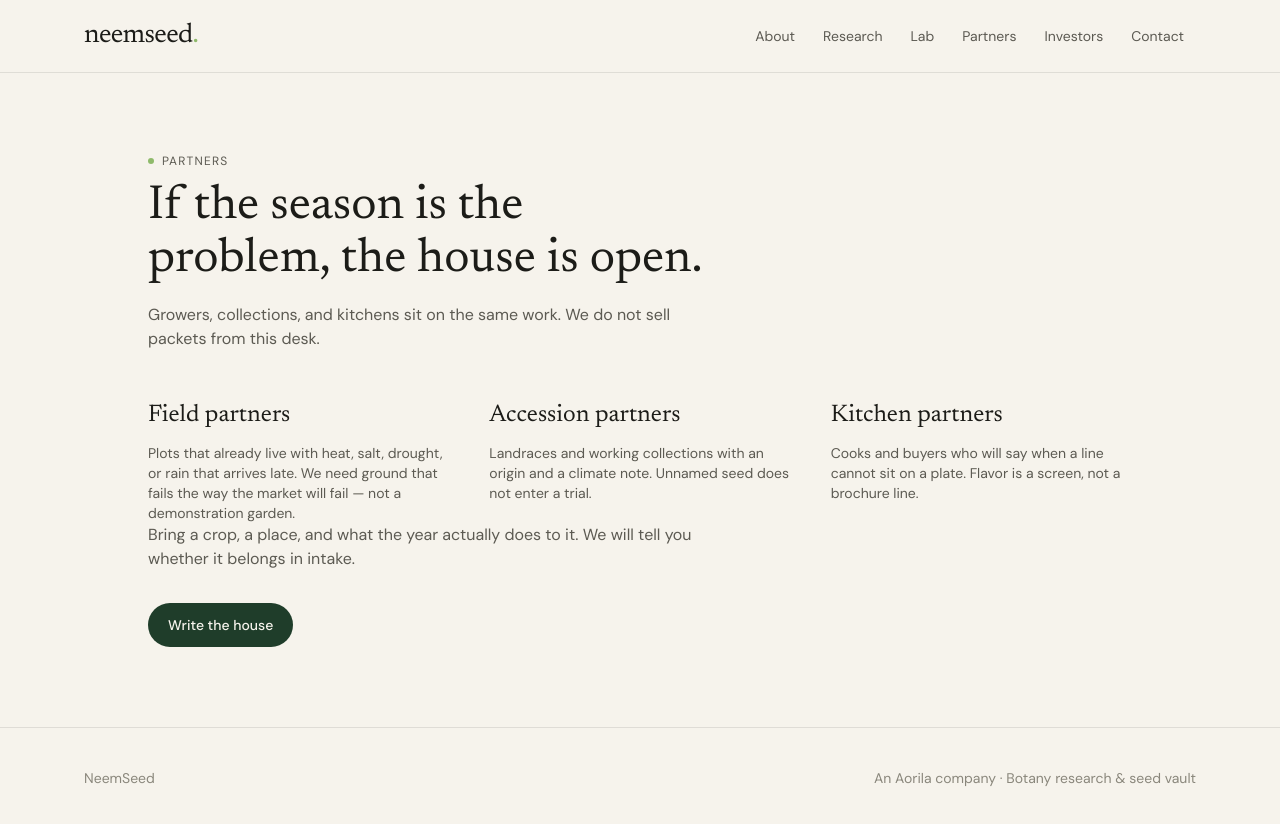
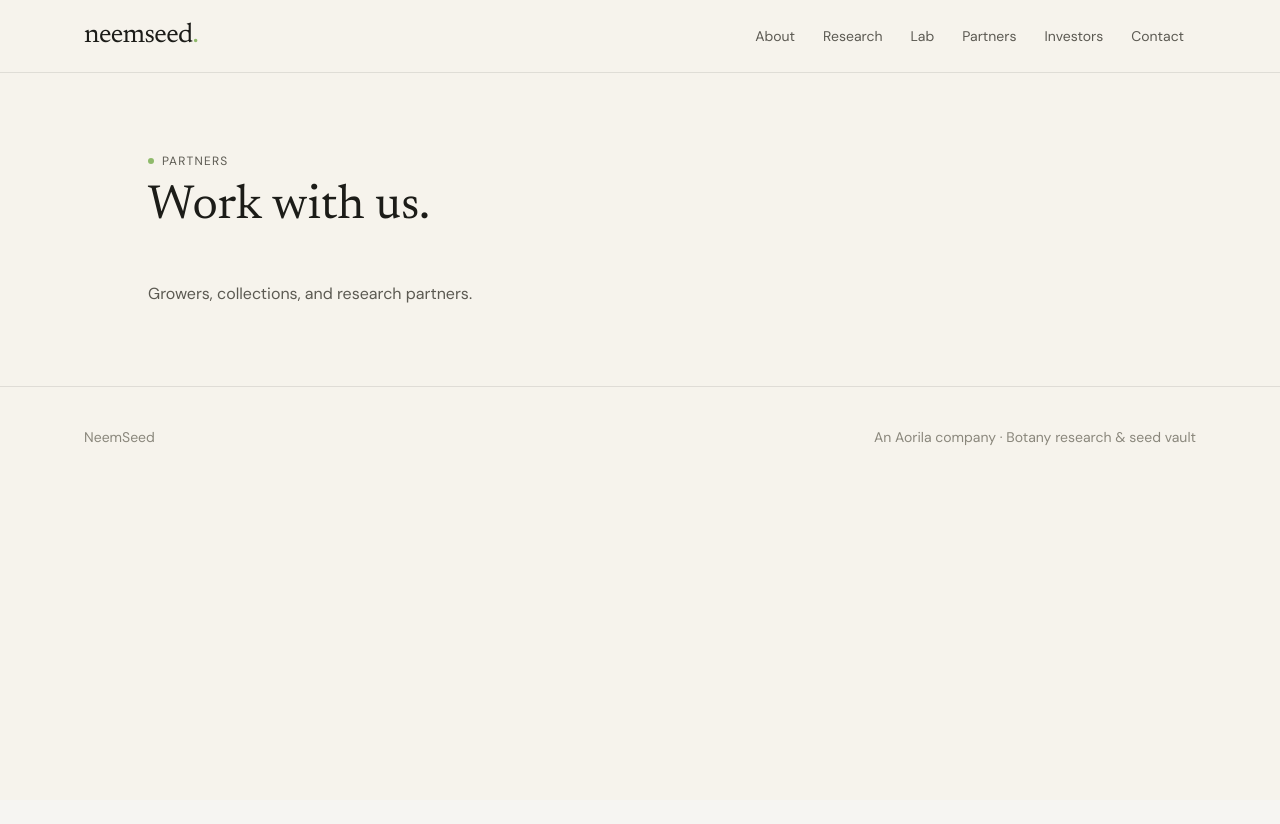
Before and after one commit to nbaldwin09/neemseed, a React (Vite) app: page /involved in a window 1280 px wide. Shown: the top 824 px of the page. After the commit the page ends 800 px from the top, so only its background shows below. Built offline with nearby package versions, Linux system fonts and the light colour scheme.

Commit message:
Simplify partners

```diff
--- a/src/routes/involved.tsx
+++ b/src/routes/involved.tsx
@@ -1,48 +1,12 @@
-import { createFileRoute, Link } from "@tanstack/react-router";
+import { createFileRoute } from "@tanstack/react-router";
 import { SimplePage } from "@/components/simple-page";
 
 export const Route = createFileRoute("/involved")({ component: InvolvedPage });
 
-const LANES = [
-  {
-    title: "Field partners",
-    body: "Plots that already live with heat, salt, drought, or rain that arrives late. We need ground that fails the way the market will fail — not a demonstration garden.",
-  },
-  {
-    title: "Accession partners",
-    body: "Landraces and working collections with an origin and a climate note. Unnamed seed does not enter a trial.",
-  },
-  {
-    title: "Kitchen partners",
-    body: "Cooks and buyers who will say when a line cannot sit on a plate. Flavor is a screen, not a brochure line.",
-  },
-];
-
 function InvolvedPage() {
   return (
-    <SimplePage
-      kicker="Partners"
-      title="If the season is the problem, the house is open."
-      lead="Growers, collections, and kitchens sit on the same work. We do not sell packets from this desk."
-    >
-      <div className="grid gap-10 sm:grid-cols-3">
-        {LANES.map((l) => (
-          <article key={l.title}>
-            <h2 className="font-display text-2xl">{l.title}</h2>
-            <p className="mt-3 text-sm leading-relaxed text-muted">{l.body}</p>
-          </article>
-        ))}
-      </div>
-      <p className="mt-14 max-w-xl text-muted">
-        Bring a crop, a place, and what the year actually does to it. We will tell you whether it belongs
-        in intake.
-      </p>
-      <Link
-        to="/contact"
-        className="mt-8 inline-flex h-11 items-center rounded-pill bg-accent px-5 text-sm font-medium text-accent-fg"
-      >
-        Write the house
-      </Link>
+    <SimplePage kicker="Partners" title="Work with us.">
+      <p className="max-w-md text-muted">Growers, collections, and research partners.</p>
     </SimplePage>
   );
 }
```
